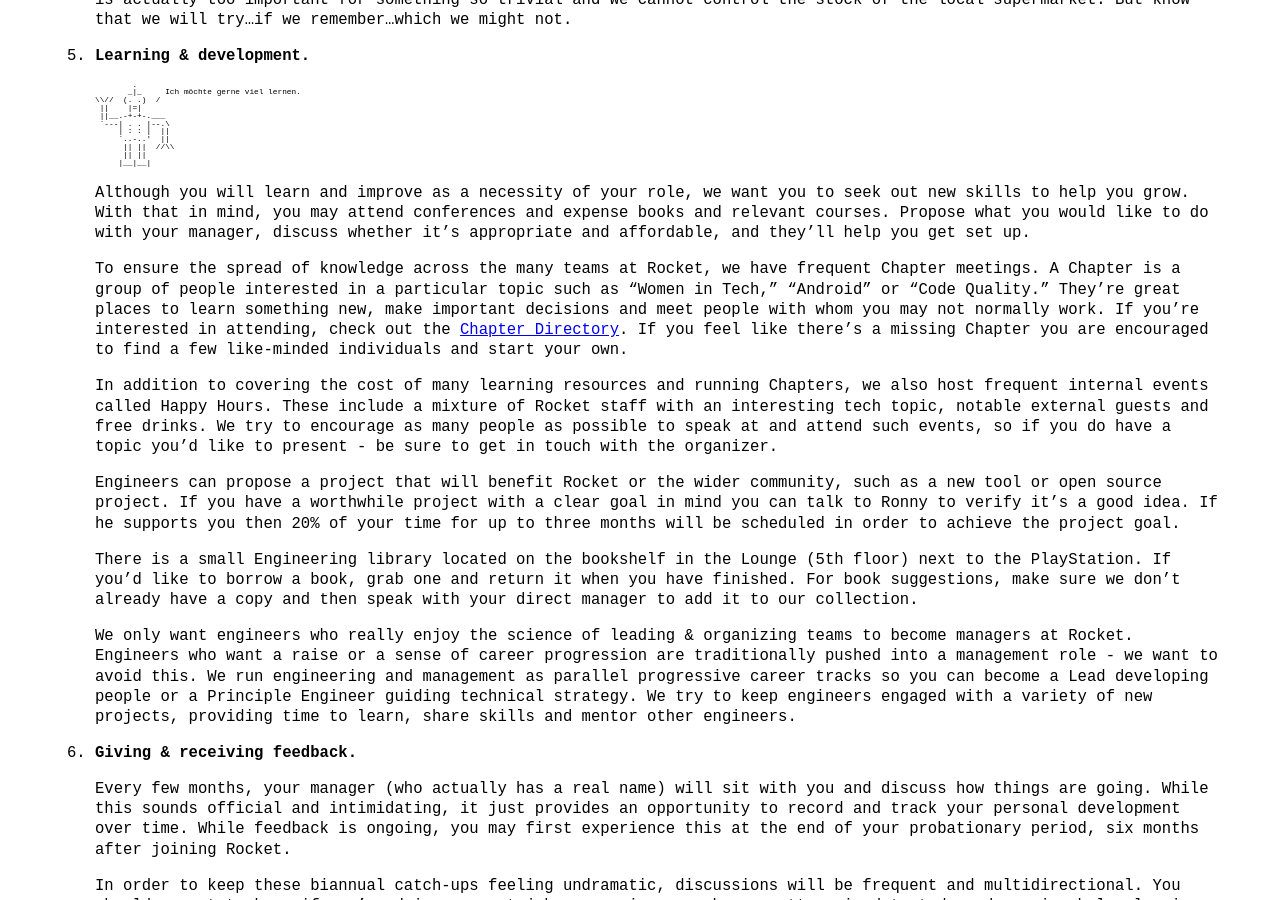
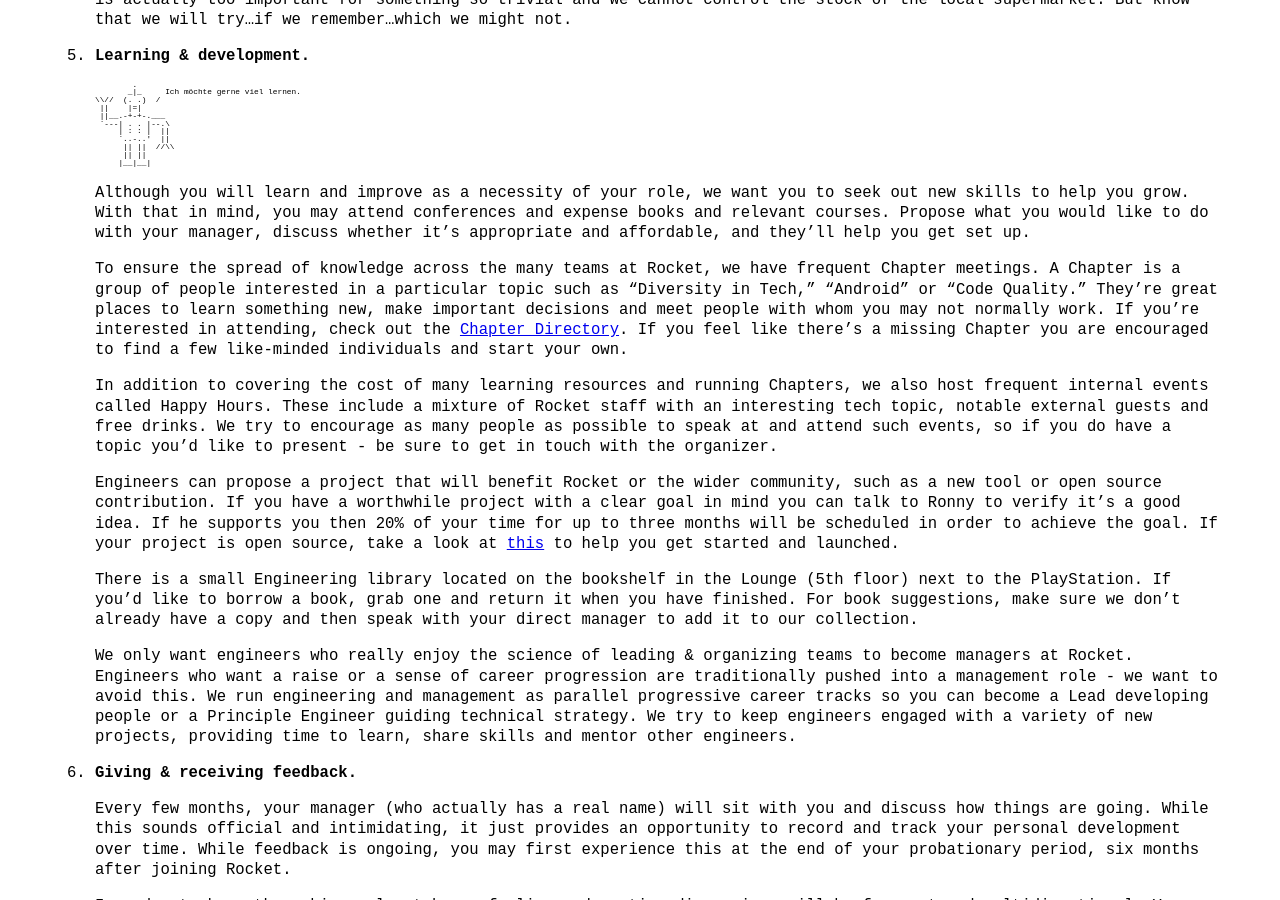
Before and after one commit to rocket-internet-berlin/RocketTechHandbook, a Jekyll site: the page built from index.md, in a window 1280 px wide and 900 px high, scrolled down 2040 px. Built offline with Jekyll 4.4.1, drawn with Linux system fonts in a browser that asks for light colours; some of the changed text lies outside the part shown.

Commit message:
updating glossary, open source, mentioning ping pong table

```diff
--- a/index.md
+++ b/index.md
@@ -108,7 +108,7 @@ permalink: /
     like to do with your manager, discuss whether it's appropriate and affordable, and they'll help you get set up.
 
     To ensure the spread of knowledge across the many teams at Rocket, we have frequent Chapter meetings. A Chapter is a
-    group of people interested in a particular topic such as "Women in Tech," "Android" or "Code Quality." They're great
+    group of people interested in a particular topic such as "Diversity in Tech," "Android" or "Code Quality." They're great
     places to learn something new, make important decisions and meet people with whom you may not normally work. If
     you're interested in attending, check out the
     <a href="https://docs.google.com/spreadsheets/d/1nJCbCPLCsneS6fxc_LjvVS9oxJGIx8AFPD-ZuTYyBQU" target="_blank">Chapter Directory</a>.
@@ -121,9 +121,11 @@ permalink: /
     you do have a topic you'd like to present - be sure to get in touch with the organizer.
 
     Engineers can propose a project that will benefit Rocket or the wider community, such as a new tool or open source
-    project. If you have a worthwhile project with a clear goal in mind you can talk to Ronny to verify it's a good
-    idea. If he supports you then 20% of your time for up to three months will be scheduled in order to achieve the
-    project goal.
+    contribution. If you have a worthwhile project with a clear goal in mind you can talk to Ronny to verify it's a good
+    idea. If he supports you then 20% of your time for up to three months will be scheduled in order to achieve the goal.
+    If your project is open source, take a look at
+    <a href="https://docs.google.com/document/d/1mBlEdSyorTD1taHtE6fTDBYHRQVjvohiVykYYDjr2DA/edit" target="_blank">this</a>
+    to help you get started and launched.
 
     There is a small Engineering library located on the bookshelf in the Lounge (5th floor) next to the PlayStation.
     If you'd like to borrow a book, grab one and return it when you have finished. For book suggestions, make sure
@@ -186,7 +188,8 @@ permalink: /
     (including Rocket Labs). It also contains a portal to the outside world which we jokingly refer to as the "door"
     because it is a door.
     * The Atrium, situated in the middle of the building, used to be a swimming pool. It is now a kind of mini
-    rainforest complete with it's very own unique climate and houses some Rocket companies around the edge.
+    rainforest complete with it's very own unique climate and houses some Rocket companies and a ping pong table.
+    Ping pong paddles and balls can be found in Reception/Business Services.
 
     *Note: We have an <a href="https://inside.rocket-internet.de/content/office-map" target="_blank">office map</a> on
     our intranet and each floor has a map somewhere near the main elevators or inside the door. This is useful when
@@ -267,6 +270,7 @@ permalink: /
 
     * <a href="https://docs.google.com/spreadsheets/d/1nJCbCPLCsneS6fxc_LjvVS9oxJGIx8AFPD-ZuTYyBQU" target="_blank">Chapter Directory</a>.
     * <a href="https://drive.google.com/a/rocket-internet.de/file/d/0B9GoSEGMoDgLRW1EaW9vYnNGYUU/view" target="_blank">Guidelines on working for a public company</a>.
+    * <a href="https://docs.google.com/document/d/1mBlEdSyorTD1taHtE6fTDBYHRQVjvohiVykYYDjr2DA/edit" target="_blank">Open Source Guidelines</a>.
     * <a href="https://inside.rocket-internet.de/" target="_blank">Our Intranet</a>.
     * <a href="https://wiki.jira.rocket-internet.de/" target="_blank">Our Wiki</a>.
     * <a href="https://password.rocket-internet.de/" target="_blank">Password tool</a>.
@@ -309,3 +313,8 @@ permalink: /
 
     SkyRocket -- A newer PHP framework that many of our younger companies are now founded upon. Like Alice & Bob,
     SkyRocket is built at Rocket and provides a lot of important common functionality to help us launch quickly.
+
+    Steueridentifikationsnummer (also known as Steuer-ID or IDNr) -- The 11-digit number issued to you by the German Tax
+    authorities to administer taxes, etc. You will have this automatically sent to your mailing address within three
+    weeks of successfully registering at the Bürgeramt. This number will never change and is always needed by your
+    employer in order to have the correct tax calculated from your income.
```
Also changed, not shown: other parts of index.md (+3 -3 lines).
